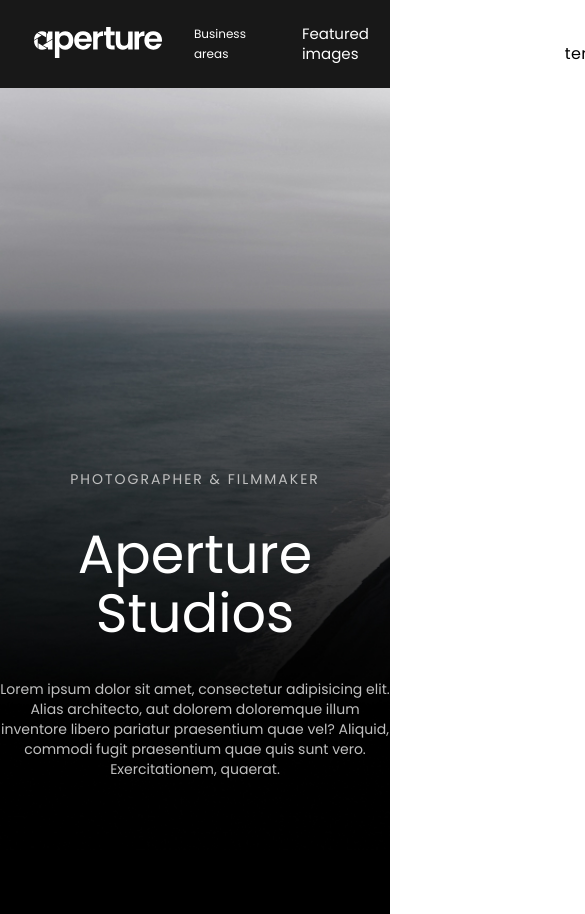
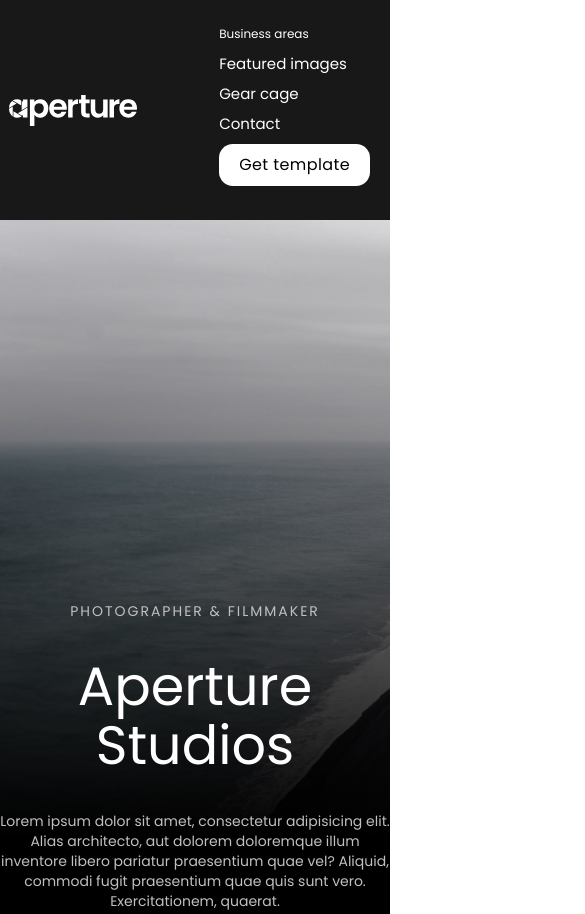
Before and after one commit to StasKashperov/aperture_2, a plain HTML site: page index.html in a window 390 px wide. Shown: the top 914 px of the page, 585 px wide, since content can reach past the window. Drawn offline with Linux system fonts and the light colour scheme.

Commit message:
adapteishn to your location

```diff
--- a/css/media.css
+++ b/css/media.css
@@ -1,5 +1,42 @@
 @media only screen and (max-width: 874px) {
     header nav ul li{
-        margin-left: 8;
+        margin-left: 12px;
+    }
+
+    header nav ul li:first-of-type {
+        margin-right: 0px;
     }
 }
+
+
+@media only screen and (max-width: 764px) {
+    header nav ul li{
+        margin-left: 5px;
+    }
+}
+
+
+@media only screen and (max-width: 715px) {
+    header nav ul li{
+        display: flex;
+        justify-content: wrap;
+    }
+    .logo{
+        margin-left: -25px;
+        margin-right: 5px;
+    }
+}
+
+
+@media only screen and (max-width: 523px) {
+    header .container ul{
+        display: block;
+    }
+    header nav ul li{
+        margin-bottom: 10px;
+    }
+    .logo{
+        display: flex;
+        justify-content: center;
+    }
+}
```
Also changed, not shown: 1 other file.
